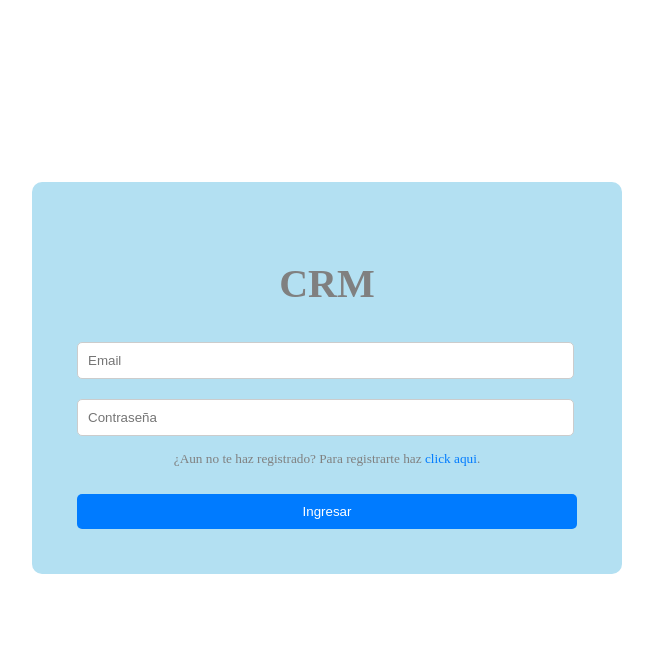
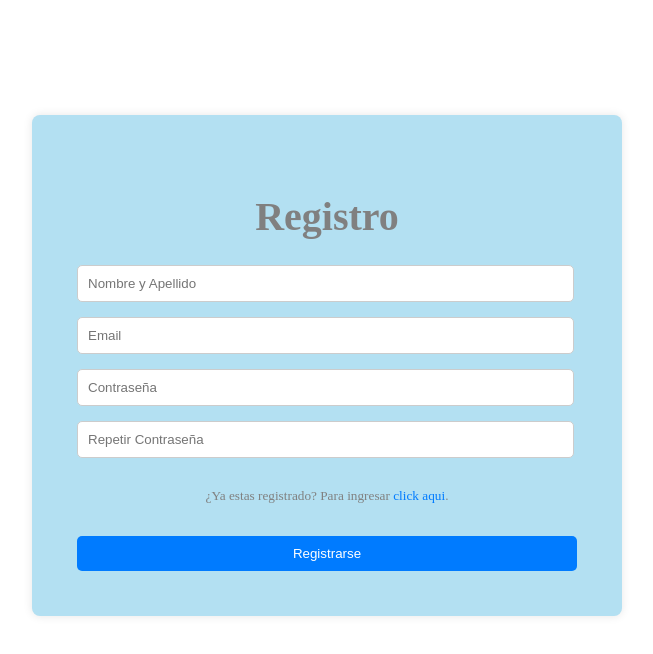
Before and after one commit to JoseAlbertoFC/CasaBlanca_Challenge, a React (Vite) app in the folder Client/: page /signup in a window 1280 px wide. Before the commit this address led to /login. Shown: the top 654 px of the page, without its empty margins (313-966 px from the left). Built offline with nearby package versions, Linux system fonts and the light colour scheme.

Commit message:
Formulario de Registro de usuario conectado y funcionando

```diff
--- a/Client/src/App.jsx
+++ b/Client/src/App.jsx
@@ -1,25 +1,29 @@
-import React, {useEffect} from "react";
-import { Routes, Route, useNavigate } from "react-router-dom";
+import React, { useEffect } from "react";
+import { Routes, Route, Navigate } from "react-router-dom";
 import Login from "./views/login/login";
 import Form from "./views/form/form";
 import Home from "./views/home/home";
 
 function App() {
-  const navigate = useNavigate();
+  const PrivateRoute = ({ children }) => {
+    const accessToken = localStorage.getItem("accessToken");
 
-  useEffect(() => {
-    const accessToken = localStorage.getItem("accessToken");
-    if (!accessToken) {
-      navigate("/login");
-    }
-  }, [navigate]);
+    return accessToken ? children : <Navigate to="/login" replace />;
+  };
 
   return (
     <div>
       <Routes>
-        <Route path="/login" element={<Login/>} />
+        <Route path="/login" element={<Login />} />
         <Route path="/signup" element={<Form />} />
-        <Route path="/" element={<Home />} />
+        <Route
+          path="/"
+          element={
+            <PrivateRoute>
+              <Home />
+            </PrivateRoute>
+          }
+        />
       </Routes>
     </div>
   );
--- a/Client/src/views/form/form.jsx
+++ b/Client/src/views/form/form.jsx
@@ -1,5 +1,6 @@
 import React, { useState } from "react";
-import { Link } from "react-router-dom";
+import { Link, useNavigate } from "react-router-dom";
+import axios from 'axios';
 import "./form.css";
 
 function Form() {
@@ -7,11 +8,30 @@ function Form() {
   const [email, setEmail] = useState("");
   const [password, setPassword] = useState("");
   const [confirmPassword, setConfirmPassword] = useState("");
+  const navigate = useNavigate();
 
-  const handleRegister = (e) => {
+  const handleRegister = async (e) => {
     e.preventDefault();
 
-    console.log("Registro:", fullName, email, password, confirmPassword);
+    if (password !== confirmPassword) {
+      alert("Las contraseñas no coinciden.");
+      return;
+    }
+
+    try {
+      const response = await axios.post('http://localhost:3001/users/createUser', {
+        fullName,
+        email,
+        password
+      });
+
+      console.log("Respuesta de registro:", response.data);
+      alert("Registro exitoso. Por favor, ingresa con tu cuenta.");
+      navigate('/login');
+    } catch (error) {
+      console.error('Error de registro:', error);
+      alert("Hubo un problema al intentar registrarse.");
+    }
   };
 
   return (
```
